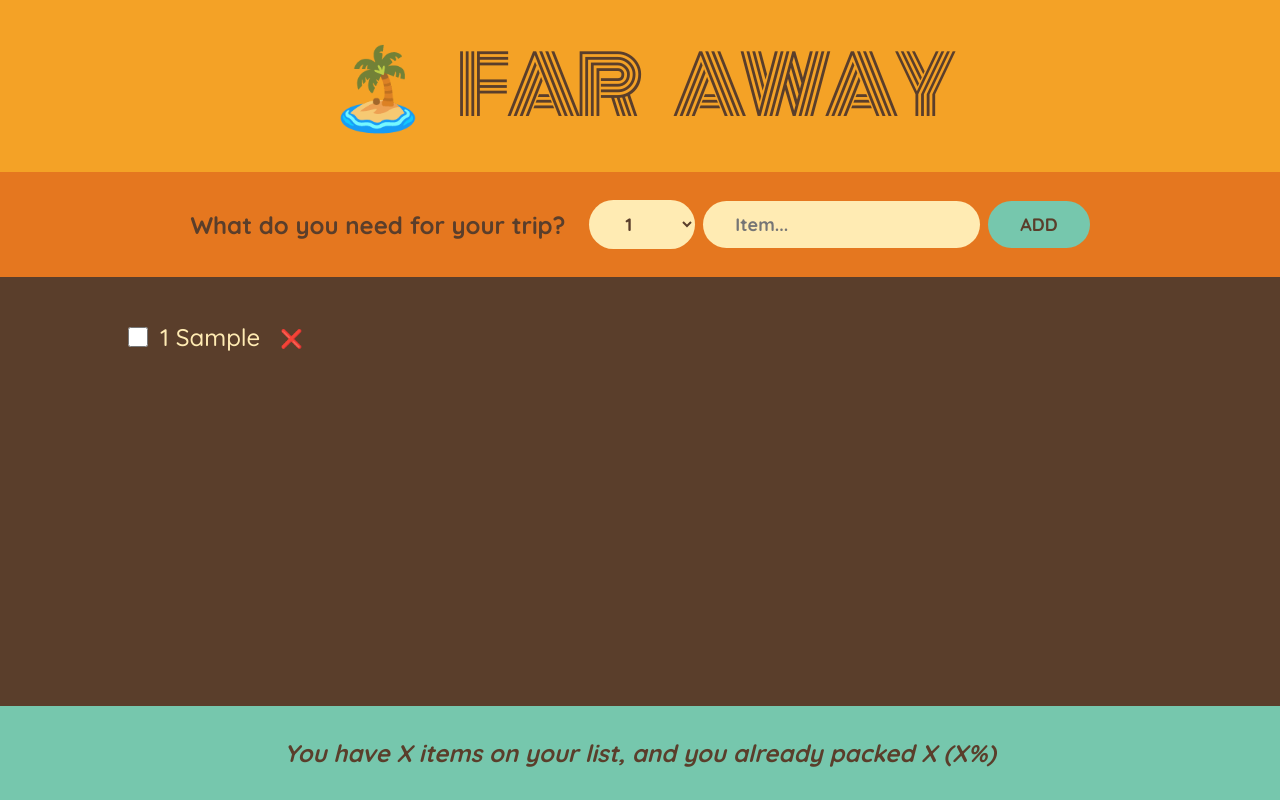
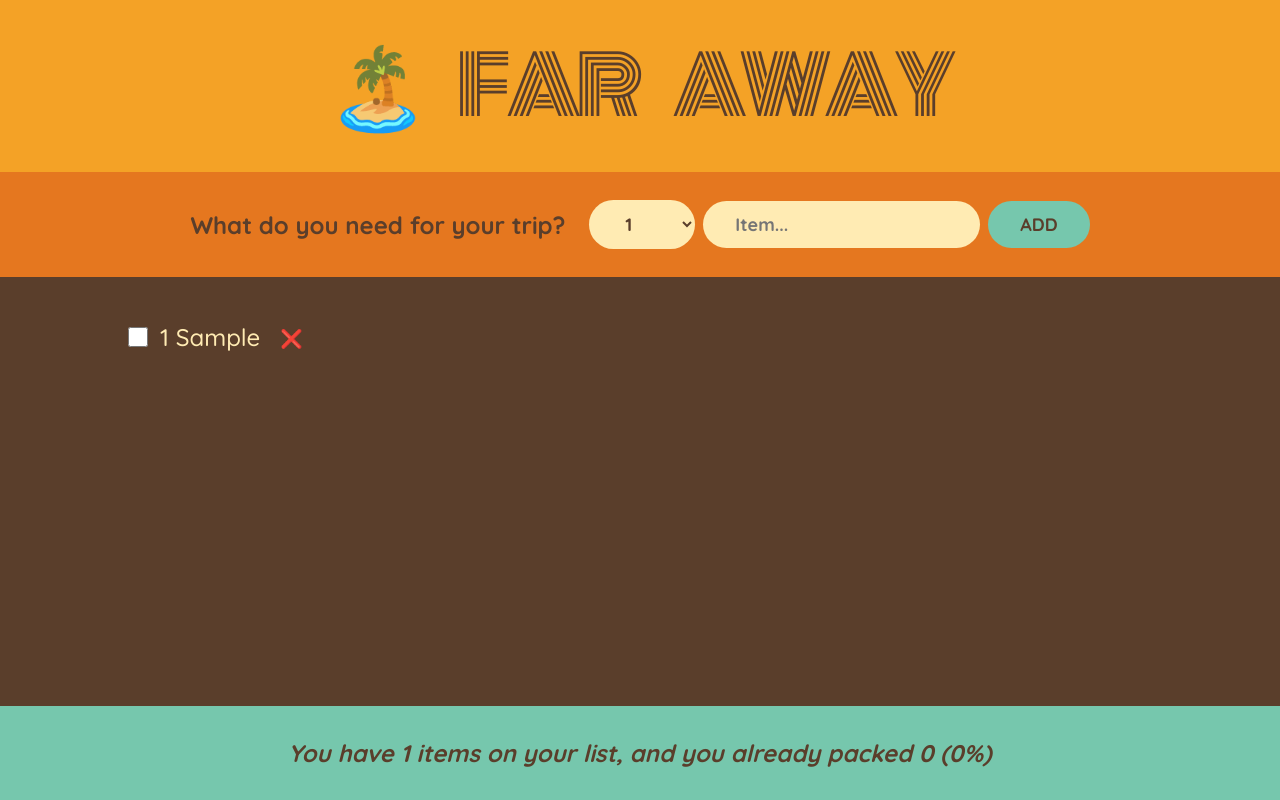
Before and after one commit to leydaaltun/travel-list, a React (Create React App) app: page / in a window 1280 px wide. Both pictures are taken after typing "Sample" into the empty fields and a click on the button "ADD". Built offline with nearby package versions, Linux system fonts and the light colour scheme.

Commit message:
edited( item-footer): edited stats function

```diff
--- a/src/App.js
+++ b/src/App.js
@@ -12,7 +12,6 @@
   }
 
   function handleToggleItem(id) {
-    console.log(id)
     setItems(
       (items) => items.map((item) => item.id === id ? { ...item, packed: !item.packed } : item
       ));
@@ -21,8 +20,11 @@
   return <div className="app">
     <Logo />
     <Form onAddItems={handleAddItems} />
-    <PackingList items={items} onDeleteItem={handleDeleteItem} onToggleItem={handleToggleItem} />
-    <Stats />
+    <PackingList
+      items={items}
+      onDeleteItem={handleDeleteItem}
+      onToggleItem={handleToggleItem} />
+    <Stats items={items} />
   </div>
 }
 
@@ -36,7 +38,6 @@
 
   function handleSubmit(e) {
     e.preventDefault();
-    console.log(e)
 
     if (!description) return;
 
@@ -88,8 +89,22 @@
     </li>
   )
 }
-function Stats() {
+function Stats({ items }) {
+  if (!items.length)
+    return (
+      <p className="stats">
+        <em>Start adding some items to your packing list 🚀</em>
+      </p>
+    )
+  const numItems = items.length;
+  const numPacked = items.filter((item) => item.packed).length;
+  const percentage = Math.round(numPacked / numItems * 100);
+
   return <footer className="stats">
-    <em>You have X items on your list, and you already packed X (X%)</em>
+    <em> {percentage === 100 ?
+      `You got everything! Ready to go ✈️` :
+      `You have ${numItems} items on your list, and you already packed ${numPacked} (${percentage}%)`}
+    </em>
+
   </footer>
 }
```
